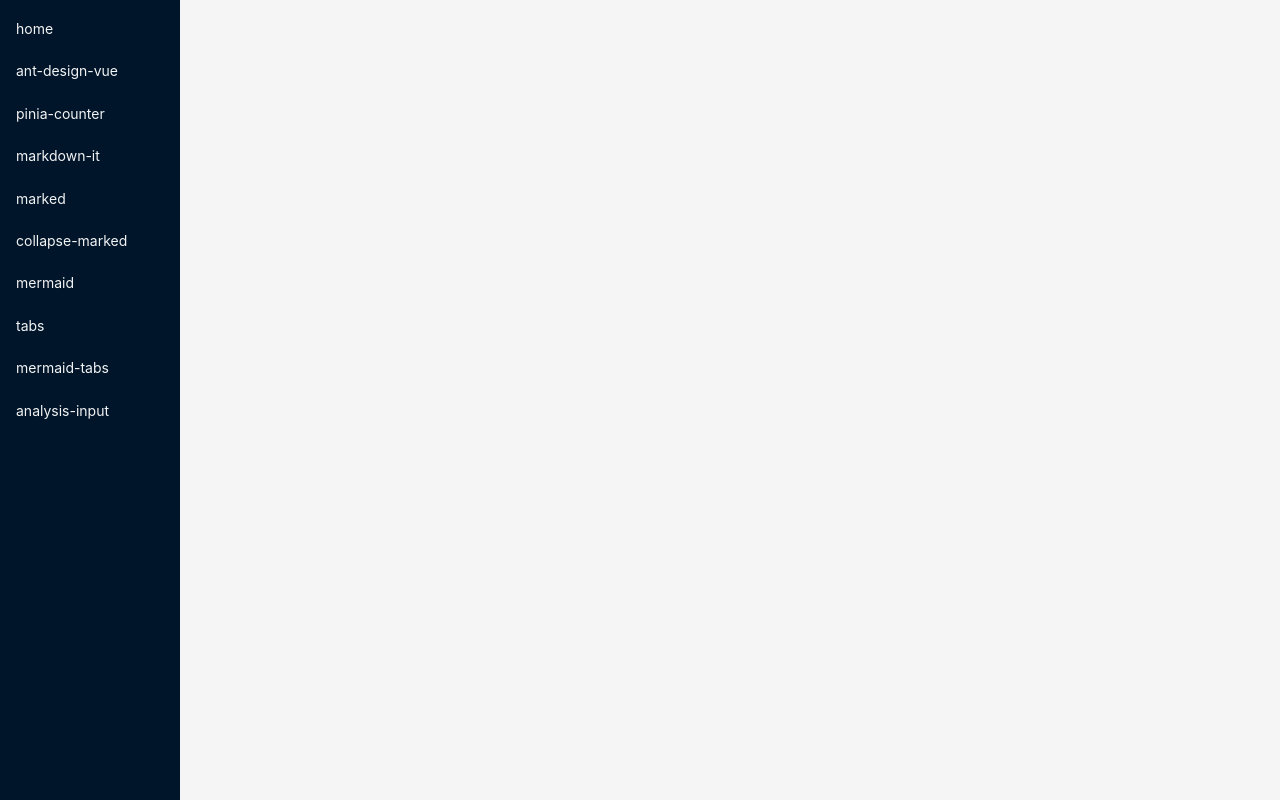
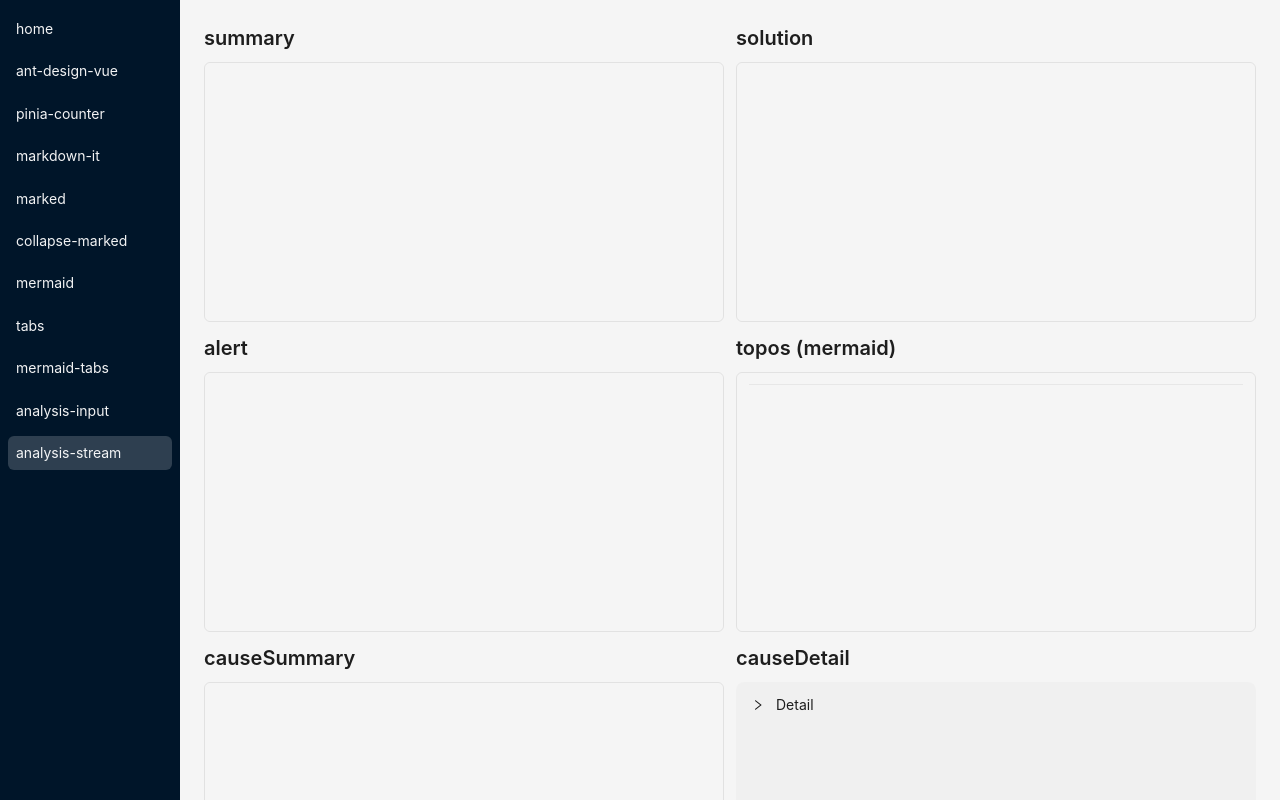
Before and after one commit to yokewang/vue3-ant-learn, a Vue app: page /analysis-stream in a window 1280 px wide. Built offline with nearby package versions, Linux system fonts and the light colour scheme.

Commit message:
add stream analysis

```diff
--- a/src/router/index.js
+++ b/src/router/index.js
@@ -8,6 +8,7 @@
 import MermaidView from '../views/MermaidView.vue'
 import TabsView from '../views/TabsView.vue'
 import MermaidTabsView from '../views/MermaidTabsView.vue'
+import AnalysisStreamView from '../views/AnalysisStreamView.vue'
 import AnalysisInputView from '../views/AnalysisInputView.vue'
 
 const router = createRouter({
@@ -63,6 +64,11 @@
       name: 'analysis-input',
       component: AnalysisInputView,
     },
+    {
+      path: '/analysis-stream',
+      name: 'analysis-stream',
+      component: AnalysisStreamView,
+    },
   ],
 })
 
--- /dev/null
+++ b/src/stores/analysis.js
@@ -0,0 +1,13 @@
+import { ref } from 'vue'
+import { defineStore } from 'pinia'
+
+export const useAnalysisStore = defineStore('analysis', () => {
+  const summary = ref('')
+  const solution = ref('')
+  const alert = ref('')
+  const topos = ref([])
+  const causeSummary = ref('')
+  const causeDetail = ref('')
+
+  return { summary, solution, alert, topos, causeSummary, causeDetail }
+})
--- /dev/null
+++ b/src/views/AnalysisStreamView.vue
@@ -0,0 +1,252 @@
+<script setup>
+import { ref, computed, nextTick, onBeforeUnmount, watch } from 'vue'
+import { useAnalysisStore } from '@/stores/analysis'
+import { useAnalysisSampleStore } from '@/stores/analysis-sample'
+import MarkedViewer from '@/components/MarkedViewer.vue'
+import MermaidTabs from '@/components/MermaidTabs.vue'
+
+const analysis = useAnalysisStore()
+const sample = useAnalysisSampleStore()
+
+// Ensure topos starts empty in view (display)
+if (Array.isArray(analysis.topos) && analysis.topos.length > 0) {
+  analysis.topos = []
+}
+
+const panelHeight = 260
+
+const items = computed(() =>
+  (analysis.topos || []).map((s, idx) => ({
+    key: String(idx + 1),
+    label: `Topo ${idx + 1}`,
+    source: s,
+  })),
+)
+const activeKey = ref(items.value[0]?.key || '')
+
+// Streaming logic
+const streaming = ref(false)
+let streamTimer = null
+
+async function streamFill() {
+  if (streaming.value) return
+  streaming.value = true
+
+  analysis.summary = ''
+  analysis.solution = ''
+  analysis.alert = ''
+  analysis.causeSummary = ''
+  analysis.causeDetail = ''
+  analysis.topos = []
+
+  async function typeInto(setter, content) {
+    const text = content || ''
+    let i = 0
+    let acc = ''
+    return new Promise((resolve) => {
+      clearInterval(streamTimer)
+      streamTimer = setInterval(() => {
+        if (i >= text.length) {
+          clearInterval(streamTimer)
+          streamTimer = null
+          resolve()
+          return
+        }
+        acc += text[i]
+        setter(acc)
+        i++
+      }, 10)
+    })
+  }
+
+  await typeInto((v) => (analysis.summary = v), sample.summary || '')
+  await typeInto((v) => (analysis.solution = v), sample.solution || '')
+  await typeInto((v) => (analysis.alert = v), sample.alert || '')
+
+  const topoSources = Array.isArray(sample.topos) ? sample.topos : []
+  for (let idx = 0; idx < topoSources.length; idx++) {
+    const src = topoSources[idx] || ''
+    analysis.topos = [...analysis.topos, '']
+    await nextTick()
+    const currentIndex = analysis.topos.length - 1
+    // Switch to the newly added tab
+    activeKey.value = String(currentIndex + 1)
+    await typeInto((v) => {
+      const arr = analysis.topos.slice()
+      arr[currentIndex] = v
+      analysis.topos = arr
+    }, src)
+    await new Promise((r) => setTimeout(r, 400))
+  }
+
+  await typeInto((v) => (analysis.causeSummary = v), sample.causeSummary || '')
+  await typeInto((v) => (analysis.causeDetail = v), sample.causeDetail || '')
+
+  streaming.value = false
+}
+
+onBeforeUnmount(() => {
+  if (streamTimer) {
+    clearInterval(streamTimer)
+    streamTimer = null
+  }
+})
+
+// Auto-scroll containers to bottom on update
+const summaryEl = ref(null)
+const solutionEl = ref(null)
+const alertEl = ref(null)
+const causeSummaryEl = ref(null)
+const causeDetailEl = ref(null)
+
+function scrollToBottom(elRef) {
+  const el = elRef?.value
+  if (el) {
+    el.scrollTop = el.scrollHeight
+  }
+}
+
+watch(
+  () => analysis.summary,
+  async () => {
+    await nextTick()
+    scrollToBottom(summaryEl)
+  },
+)
+watch(
+  () => analysis.solution,
+  async () => {
+    await nextTick()
+    scrollToBottom(solutionEl)
+  },
+)
+watch(
+  () => analysis.alert,
+  async () => {
+    await nextTick()
+    scrollToBottom(alertEl)
+  },
+)
+watch(
+  () => analysis.causeSummary,
+  async () => {
+    await nextTick()
+    scrollToBottom(causeSummaryEl)
+  },
+)
+watch(
+  () => analysis.causeDetail,
+  async () => {
+    await nextTick()
+    scrollToBottom(causeDetailEl)
+  },
+)
+</script>
+
+<template>
+  <div class="page-container">
+    <div class="grid-3x2">
+      <div class="cell">
+        <a-typography-title :level="4">summary</a-typography-title>
+        <div ref="summaryEl" class="panel" :style="{ height: panelHeight + 'px' }">
+          <MarkedViewer :source="analysis.summary" />
+        </div>
+      </div>
+      <div class="cell">
+        <a-typography-title :level="4">solution</a-typography-title>
+        <div ref="solutionEl" class="panel" :style="{ height: panelHeight + 'px' }">
+          <MarkedViewer :source="analysis.solution" />
+        </div>
+      </div>
+
+      <div class="cell">
+        <a-typography-title :level="4">alert</a-typography-title>
+        <div ref="alertEl" class="panel" :style="{ height: panelHeight + 'px' }">
+          <MarkedViewer :source="analysis.alert" />
+        </div>
+      </div>
+      <div class="cell">
+        <a-typography-title :level="4">topos (mermaid)</a-typography-title>
+        <div class="panel" :style="{ height: panelHeight + 'px' }">
+          <MermaidTabs
+            :items="items"
+            v-model:activeKey="activeKey"
+            :editable="false"
+            :viewer-debounce-ms="200"
+          />
+        </div>
+      </div>
+
+      <div class="cell">
+        <a-typography-title :level="4">causeSummary</a-typography-title>
+        <div ref="causeSummaryEl" class="panel" :style="{ height: panelHeight + 'px' }">
+          <MarkedViewer :source="analysis.causeSummary" />
+        </div>
+      </div>
+      <div class="cell">
+        <a-typography-title :level="4">causeDetail</a-typography-title>
+        <div class="collapse-wrapper" :style="{ height: panelHeight + 'px' }">
+          <a-collapse :bordered="false" style="height: 100%">
+            <a-collapse-panel key="detail" header="Detail" :show-arrow="true">
+              <div ref="causeDetailEl" class="panel" style="height: 100%">
+                <MarkedViewer :source="analysis.causeDetail" />
+              </div>
+            </a-collapse-panel>
+          </a-collapse>
+        </div>
+      </div>
+    </div>
+
+    <div class="actions">
+      <a-button type="primary" :loading="streaming" @click="streamFill">{{
+        streaming ? 'streaming...' : 'stream'
+      }}</a-button>
+    </div>
+  </div>
+</template>
+
+<style scoped>
+.page-container {
+  padding: 24px;
+  height: 100vh;
+  box-sizing: border-box;
+  overflow: hidden;
+}
+.grid-3x2 {
+  display: grid;
+  grid-template-columns: 1fr 1fr;
+  grid-template-rows: repeat(3, auto);
+  gap: 12px;
+}
+.cell {
+  min-height: 0;
+}
+.panel {
+  border: 1px solid rgba(0, 0, 0, 0.08);
+  border-radius: 6px;
+  padding: 12px;
+  box-sizing: border-box;
+  overflow: auto;
+}
+.collapse-wrapper :deep(.ant-collapse) {
+  height: 100%;
+}
+.collapse-wrapper :deep(.ant-collapse-item) {
+  height: 100%;
+  display: flex;
+  flex-direction: column;
+}
+.collapse-wrapper :deep(.ant-collapse-content) {
+  height: calc(100% - 44px); /* header approx 44px */
+  overflow: hidden;
+}
+.collapse-wrapper :deep(.ant-collapse-content > .ant-collapse-content-box) {
+  height: 100%;
+  padding: 0; /* remove extra padding to fit height */
+}
+.actions {
+  display: flex;
+  justify-content: center;
+  padding-top: 12px;
+}
+</style>
```
